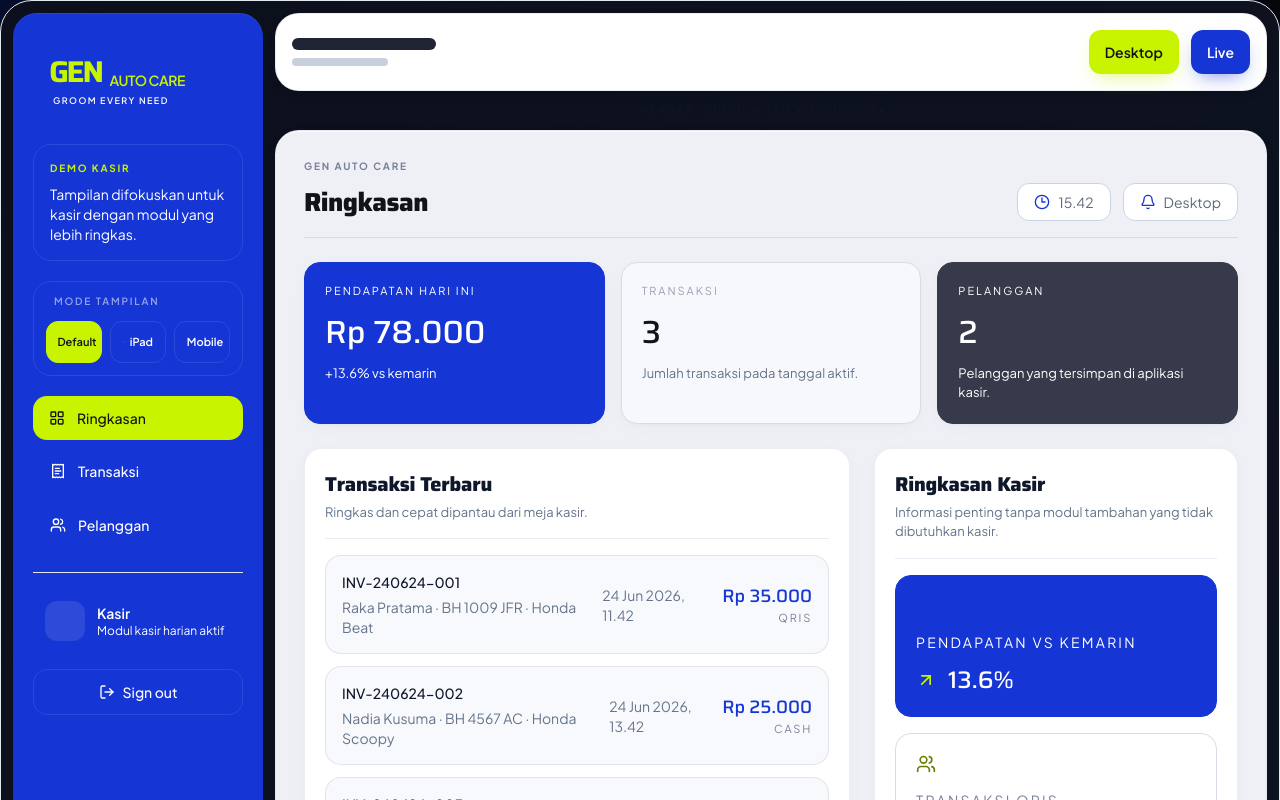
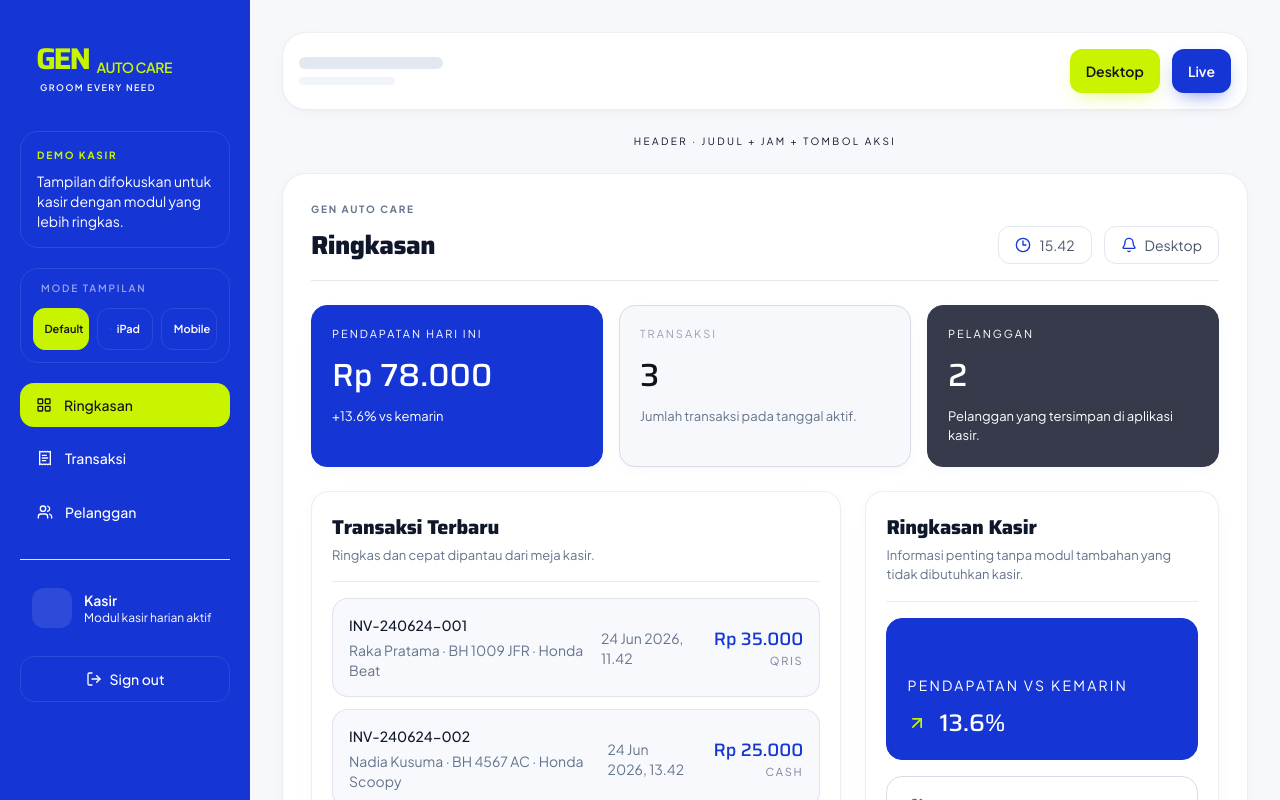
Before and after one commit to triosptr/app-genautocare, a React (Vite) app: page / in a window 1280 px wide. Both pictures are taken after a click on the button 895 px from the left and 268 px from the top of the page. Shown: the top 800 px of the page. Built offline with nearby package versions, Linux system fonts and the light colour scheme.

Commit message:
UI/UX: Remove outer frame on desktop, clean layout, refine WhatsApp invoice

```diff
--- a/src/components/layout/AppShell.tsx
+++ b/src/components/layout/AppShell.tsx
@@ -47,19 +47,19 @@ export function AppShell({ mode, role, deviceMode, onChangeDeviceMode, onSignOut
   const pageName = links.find((link) => link.to === location.pathname)?.label ?? 'Dashboard';
   const shellLayoutClass =
     deviceMode === 'mobile'
-      ? 'max-w-[430px] grid-cols-1'
+      ? 'max-w-[430px] grid-cols-1 shadow-[0_0_0_12px_#111318] rounded-[40px] overflow-hidden my-4 mx-auto min-h-[852px]'
       : deviceMode === 'ipad'
-        ? 'max-w-[1024px] lg:grid-cols-[220px_minmax(0,1fr)]'
-        : 'max-w-[1480px] lg:grid-cols-[250px_minmax(0,1fr)]';
+        ? 'max-w-[1024px] lg:grid-cols-[220px_minmax(0,1fr)] shadow-[0_0_0_12px_#111318] rounded-[40px] overflow-hidden my-6 mx-auto min-h-[768px]'
+        : 'w-full lg:grid-cols-[250px_minmax(0,1fr)]';
   const asideClass = deviceMode === 'mobile' ? 'p-4' : 'p-5';
   const navClass = deviceMode === 'mobile' ? 'grid grid-cols-2 gap-2' : 'space-y-2';
   const previewLabel = deviceMode === 'mobile' ? 'Mobile' : deviceMode === 'ipad' ? 'iPad' : 'Desktop';
   const nowLabel = new Date().toLocaleTimeString('id-ID', { hour: '2-digit', minute: '2-digit' });
 
   return (
-    <div className="min-h-screen bg-[radial-gradient(circle_at_top_left,_rgba(21,53,212,0.16),_transparent_18%),linear-gradient(180deg,_#05070d_0%,_#0b1020_100%)] text-slate-900">
-      <div className={cn('mx-auto grid min-h-screen gap-3 rounded-[32px] border border-white/8 bg-[linear-gradient(135deg,_rgba(12,16,28,0.96)_0%,_rgba(15,20,34,0.98)_100%)] p-3 shadow-[0_24px_80px_-40px_rgba(0,0,0,0.85)]', shellLayoutClass)}>
-        <aside className={cn('rounded-[24px] bg-[#1535D4] text-white shadow-[inset_0_1px_0_rgba(255,255,255,0.08)]', asideClass)}>
+    <div className={cn("min-h-screen bg-[#eef0f5] text-slate-900 flex flex-col", deviceMode === 'desktop' ? 'p-0' : 'p-4 md:p-6 lg:p-8')}>
+      <div className={cn('w-full grid bg-[#f7f8fb]', shellLayoutClass, deviceMode === 'desktop' && 'min-h-screen')}>
+        <aside className={cn('bg-[#1535D4] text-white', asideClass, deviceMode !== 'mobile' && deviceMode !== 'desktop' && 'rounded-br-[24px] rounded-tr-[24px]')}>
           <div className="rounded-[18px] bg-[#1535D4] px-4 py-4">
             <BrandLogo compact variant="on-dark" />
           </div>
@@ -145,34 +145,34 @@ export function AppShell({ mode, role, deviceMode, onChangeDeviceMode, onSignOut
           )}
         </aside>
 
-        <div className="space-y-3">
+        <div className={cn("space-y-6", deviceMode === 'desktop' ? 'p-8 max-w-7xl mx-auto w-full' : 'py-6 pr-6')}>
           <header className="brand-panel flex flex-col gap-4 rounded-[24px] p-4 lg:flex-row lg:items-center lg:justify-between">
             <div>
-              <div className="h-3 w-36 rounded-full bg-[#212533]" />
-                <div className="mt-2 h-2 w-24 rounded-full bg-[#c8cfdd]" />
-              </div>
-              <div className="flex flex-wrap items-center gap-3">
-                <div className="brand-primary-btn rounded-[12px] px-4 py-3 text-sm font-semibold text-[#111318]">{previewLabel}</div>
-                <div className="brand-blue-btn rounded-[12px] px-4 py-3 text-sm font-semibold">Live</div>
-              </div>
+              <div className="h-3 w-36 rounded-full bg-slate-200" />
+              <div className="mt-2 h-2 w-24 rounded-full bg-slate-100" />
+            </div>
+            <div className="flex flex-wrap items-center gap-3">
+              <div className="brand-primary-btn rounded-[12px] px-4 py-3 text-sm font-semibold text-[#111318]">{previewLabel}</div>
+              <div className="brand-blue-btn rounded-[12px] px-4 py-3 text-sm font-semibold">Live</div>
+            </div>
           </header>
 
           <div className="px-1 text-center text-[10px] uppercase tracking-[0.24em] text-white/24">
             Header · judul + jam + tombol aksi
           </div>
 
-          <main className="brand-canvas rounded-[24px] p-4 md:p-7">
-            <div className="mb-5 flex flex-col gap-3 border-b border-slate-300/70 pb-4 lg:flex-row lg:items-end lg:justify-between">
+          <main className="brand-panel rounded-[24px] p-4 md:p-7">
+            <div className="mb-5 flex flex-col gap-3 border-b border-slate-200 pb-4 lg:flex-row lg:items-end lg:justify-between">
               <div>
-                <p className="brand-eyebrow text-[#79809a]">GEN Auto Care</p>
-                <h1 className="mt-2 brand-title text-[26px] text-[#111318]">{pageName}</h1>
+                <p className="brand-eyebrow text-slate-500">GEN Auto Care</p>
+                <h1 className="mt-2 brand-title text-[26px] text-slate-900">{pageName}</h1>
               </div>
-              <div className="flex flex-wrap items-center gap-3 text-sm text-[#60677a]">
-                <div className="inline-flex items-center gap-2 rounded-[12px] border border-slate-300 bg-white px-4 py-2">
+              <div className="flex flex-wrap items-center gap-3 text-sm text-slate-600">
+                <div className="inline-flex items-center gap-2 rounded-[12px] border border-slate-200 bg-white px-4 py-2">
                   <Clock3 className="h-4 w-4 text-[#1535D4]" />
                   <span>{nowLabel}</span>
                 </div>
-                <div className="inline-flex items-center gap-2 rounded-[12px] border border-slate-300 bg-white px-4 py-2">
+                <div className="inline-flex items-center gap-2 rounded-[12px] border border-slate-200 bg-white px-4 py-2">
                   <Bell className="h-4 w-4 text-[#1535D4]" />
                   <span>{previewLabel}</span>
                 </div>
```
